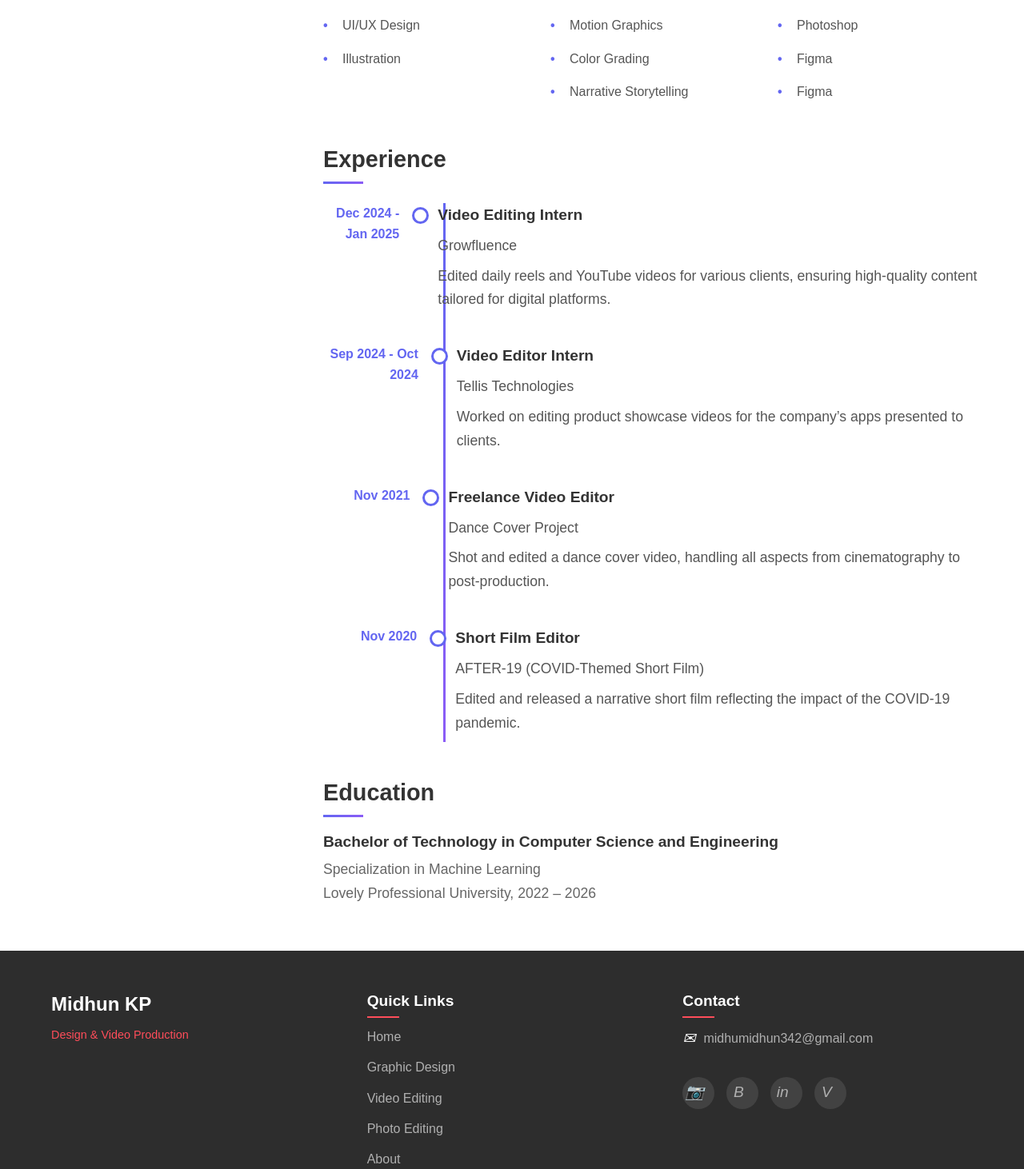
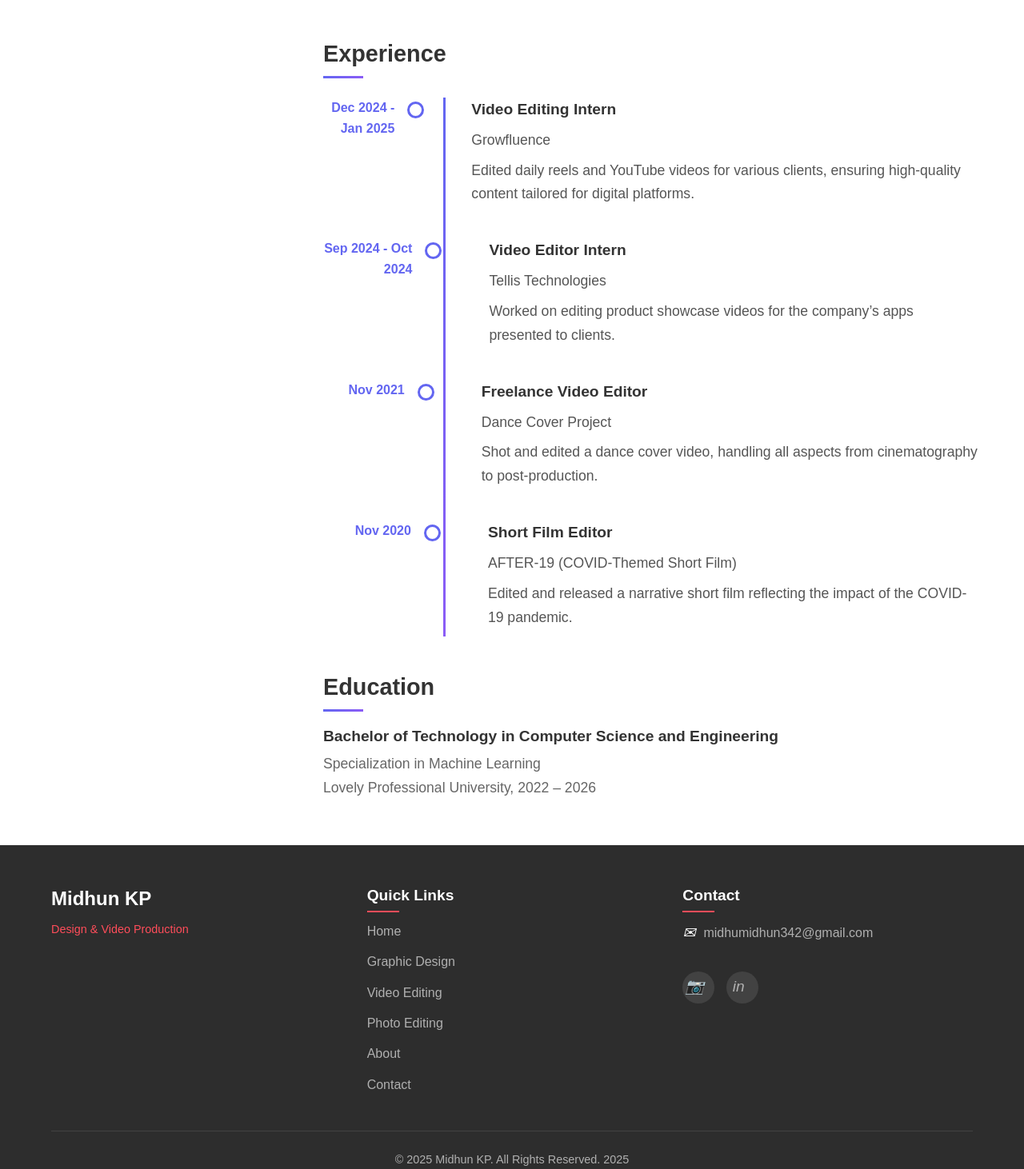
Before and after one commit to Midhun1618/editor, a React (Create React App) app: page /about in a window 1280 px wide. Shown: the part 868-2330 px from the top of the page at 80% size. Built offline with nearby package versions, Linux system fonts and the light colour scheme.

Commit message:
added timeline animation

```diff
--- a/src/components/Footer.js
+++ b/src/components/Footer.js
@@ -36,21 +36,15 @@ const Footer = () => {
               <a href="https://instagram.com/" target="_blank" rel="noopener noreferrer" aria-label="Instagram">
                 <i className="icon-instagram"></i>
               </a>
-              <a href="https://behance.net/" target="_blank" rel="noopener noreferrer" aria-label="Behance">
-                <i className="icon-behance"></i>
-              </a>
               <a href="https://linkedin.com/" target="_blank" rel="noopener noreferrer" aria-label="LinkedIn">
                 <i className="icon-linkedin"></i>
-              </a>
-              <a href="https://vimeo.com/" target="_blank" rel="noopener noreferrer" aria-label="Vimeo">
-                <i className="icon-vimeo"></i>
               </a>
             </div>
           </div>
         </div>
 
         <div className="footer-bottom">
-          <p>&copy; {currentYear} Midhun KP. All Rights Reserved.</p>
+          <p>&copy; {currentYear} Midhun KP. All Rights Reserved. 2025</p>
         </div>
       </div>
     </footer>
--- a/src/pages/About.css
+++ b/src/pages/About.css
@@ -132,7 +132,7 @@
   }
 
   .timeline-date {
-    width: 100px;
+    width: 28rem;
     padding-right: 1.5rem;
     text-align: right;
     font-weight: 600;
@@ -140,7 +140,7 @@
   }
 
   .timeline-content {
-    padding-left: 1.5rem;
+    padding-left: 4.5rem;
     position: relative;
   }
 
--- a/src/pages/About.js
+++ b/src/pages/About.js
@@ -1,19 +1,17 @@
 import React from 'react';
 import './About.css';
 import profileimgB from './Bprofilewebpage.png';
+import { motion } from 'framer-motion';
+
 
 const About = () => {
   return (
     <div className="about-container">
-      <div className="about-header">
-        <h1>About Me</h1>
-        <div className="about-underline"></div>
-      </div>
 
       <div className="about-content">
         <div className="about-image-container">
           <div className="about-image">
-            <img src={profileimgB}  alt="Profile" />
+            <img src={profileimgB} alt="Profile" />
           </div>
         </div>
 
@@ -63,7 +61,7 @@ const About = () => {
                   <li>Adobe Premiere Pro</li>
                   <li>After Effects</li>
                   <li>Photoshop</li>
-                  <li>Figma</li>
+                  <li>Adobe Lightroom</li>
                   <li>Figma</li>
                 </ul>
               </div>
@@ -74,41 +72,68 @@ const About = () => {
             <h2>Experience</h2>
             <div className="timeline">
 
-              <div className="timeline-item">
+              <motion.div
+                className="timeline-item"
+                initial={{ opacity: 0, y: 80 }}
+                whileInView={{ opacity: 1, y: 0 }}
+                viewport={{ once: true, amount: 0.2 }}
+                transition={{ duration: 0.5, ease: "easeOut" }}>
+
                 <div className="timeline-date">Dec 2024 - Jan 2025</div>
                 <div className="timeline-content">
                   <h3>Video Editing Intern</h3>
                   <p>Growfluence</p>
                   <p>Edited daily reels and YouTube videos for various clients, ensuring high-quality content tailored for digital platforms.</p>
                 </div>
-              </div>
+              </motion.div>
 
-              <div className="timeline-item">
+              <motion.div
+                className="timeline-item"
+                initial={{ opacity: 0, y: 70 }}
+                whileInView={{ opacity: 1, y: 0 }}
+                viewport={{ once: true, amount: 0.2 }}
+                transition={{ duration: 0.5, ease: "easeOut" }}
+              >
+
                 <div className="timeline-date">Sep 2024 - Oct 2024</div>
                 <div className="timeline-content">
                   <h3>Video Editor Intern</h3>
                   <p>Tellis Technologies</p>
                   <p>Worked on editing product showcase videos for the company’s apps presented to clients.</p>
                 </div>
-              </div>
+              </motion.div>
 
-              <div className="timeline-item">
+              <motion.div
+                className="timeline-item"
+                initial={{ opacity: 0, y: 60 }}
+                whileInView={{ opacity: 1, y: 0 }}
+                viewport={{ once: true, amount: 0.2 }}
+                transition={{ duration: 0.5, ease: "easeOut" }}
+              >
+
                 <div className="timeline-date">Nov 2021</div>
                 <div className="timeline-content">
                   <h3>Freelance Video Editor</h3>
                   <p>Dance Cover Project</p>
                   <p>Shot and edited a dance cover video, handling all aspects from cinematography to post-production.</p>
                 </div>
-              </div>
+              </motion.div>
 
-              <div className="timeline-item">
+              <motion.div
+                className="timeline-item"
+                initial={{ opacity: 0, y: 50 }}
+                whileInView={{ opacity: 1, y: 0 }}
+                viewport={{ once: true, amount: 0.2 }}
+                transition={{ duration: 0.5, ease: "easeOut" }}
+              >
+
                 <div className="timeline-date">Nov 2020</div>
                 <div className="timeline-content">
                   <h3>Short Film Editor</h3>
                   <p>AFTER-19 (COVID-Themed Short Film)</p>
                   <p>Edited and released a narrative short film reflecting the impact of the COVID-19 pandemic.</p>
                 </div>
-              </div>
+              </motion.div>
 
             </div>
           </div>
@@ -122,8 +147,8 @@ const About = () => {
           </div>
 
         </div>
-      </div>
-    </div>
+      </div >
+    </div >
   );
 };
 
```
Also changed, not shown: 1 other file (tests, documents, lock files or other folders).
